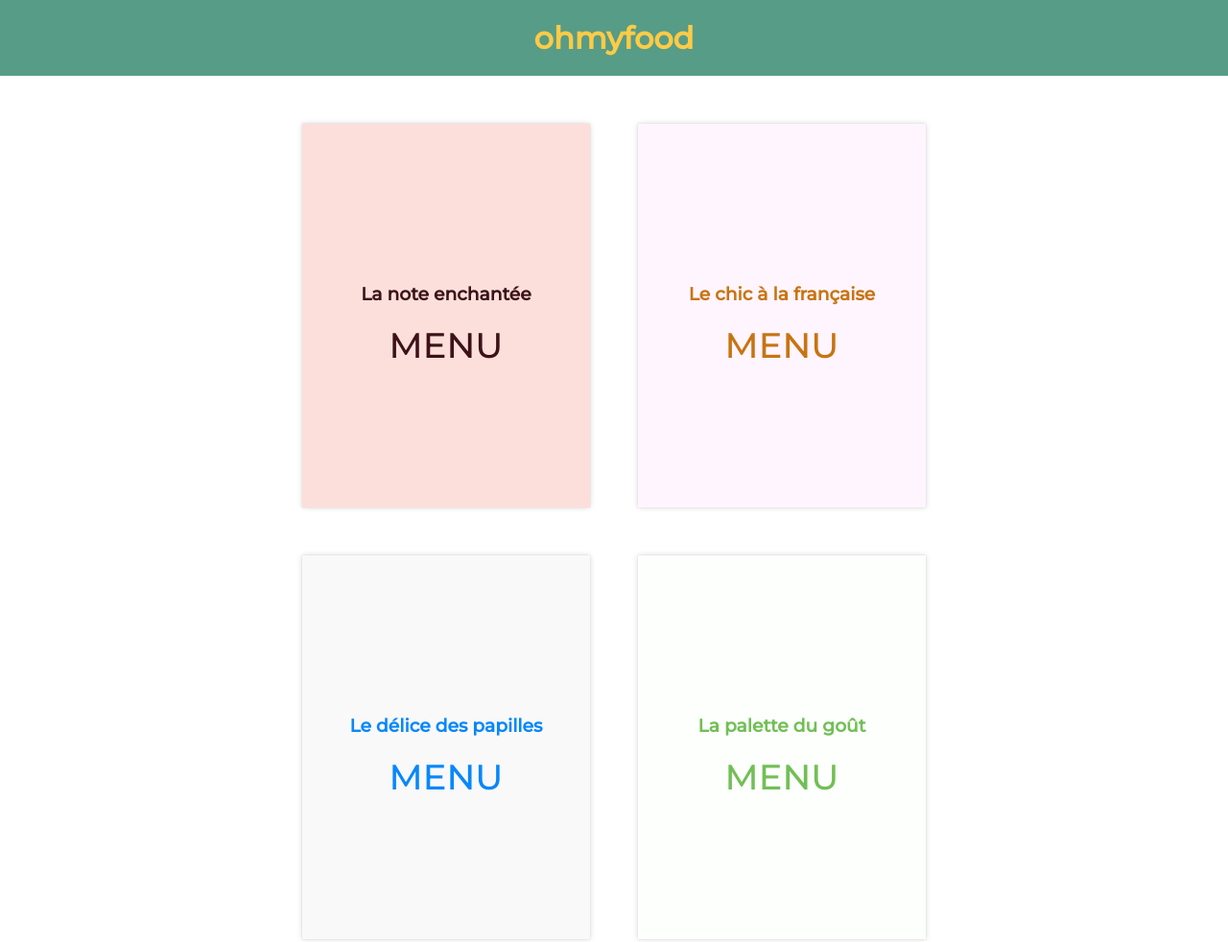
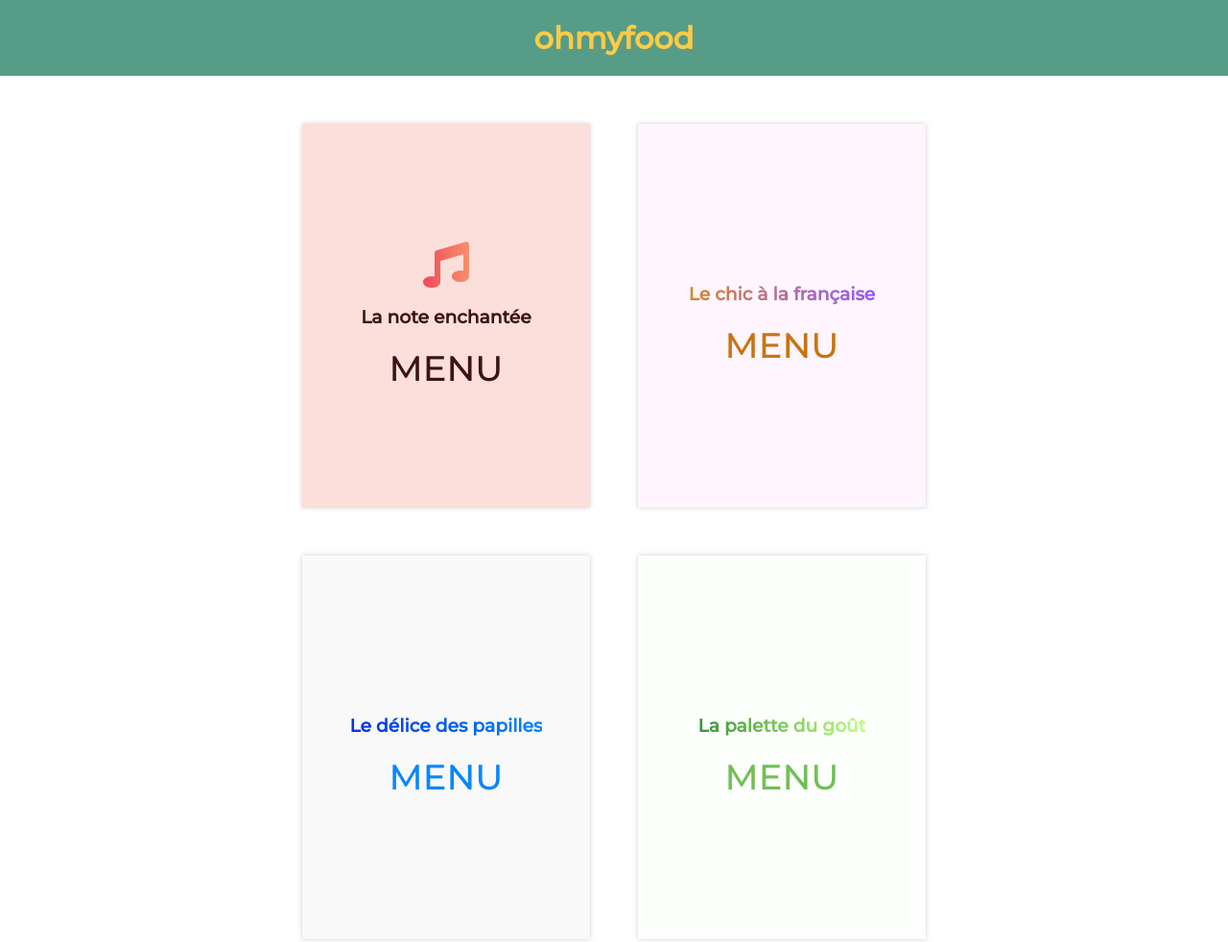
Before and after one commit to devbw/BrianWullaert_3_06082020, a plain HTML site: page index.html in a window 1280 px wide. Shown: the top 982 px of the page at 96% size. Drawn offline with Linux system fonts and the light colour scheme.

Commit message:
Construction première page

```diff
--- a/design.css
+++ b/design.css
@@ -45,17 +45,38 @@ header{
 	background-color: #fcdfdb;
 	color:#3c1218;
 }
+.fa-music{
+	font-size: 3em;
+	background: -webkit-gradient(linear, left center, right center, from(#f04a5e), to(#f78f6a));
+    -webkit-background-clip: text;
+    -webkit-text-fill-color: transparent;
+}
 .card2{
 	background-color: #fff5fe;
 	color:#c77412;
+}
+.card2 h3{
+	background: -webkit-gradient(linear, left center, right center, from(#d8852e), to(#905bfd));
+    -webkit-background-clip: text;
+    -webkit-text-fill-color: transparent;
 }
 .card3{
 	background-color: #f9f9f9;
 	color:#0887fb;
 }
+.card3 h3{
+	background: -webkit-gradient(linear, left center, right center, from(#0431df), to(#0887fb));
+    -webkit-background-clip: text;
+    -webkit-text-fill-color: transparent;
+}
 .card4{
 	background-color: #fdfffd;
 	color:#72bf56;
+}
+.card4 h3{
+	background: -webkit-gradient(linear, left center, right center, from(#3d9339), to(#bfff7e));
+    -webkit-background-clip: text;
+    -webkit-text-fill-color: transparent;
 }
 .next_btn{
 	display:flex;
--- a/index.html
+++ b/index.html
@@ -15,6 +15,7 @@
 
 	<section class="row">
 		<div class="card card1">
+			<div><i class="fas fa-music"></i></div>
 			<h3>La note enchantée</h3>
 			<p>MENU</p>
 		</div>
```
